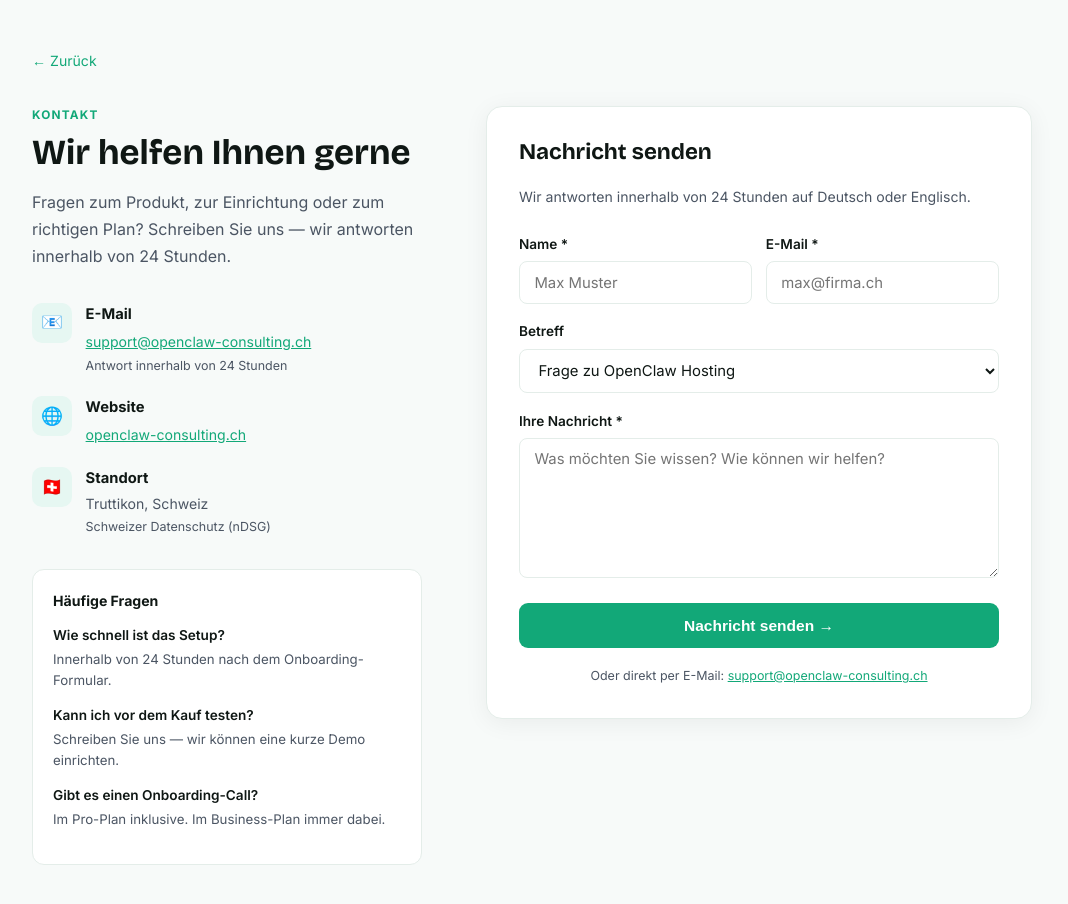
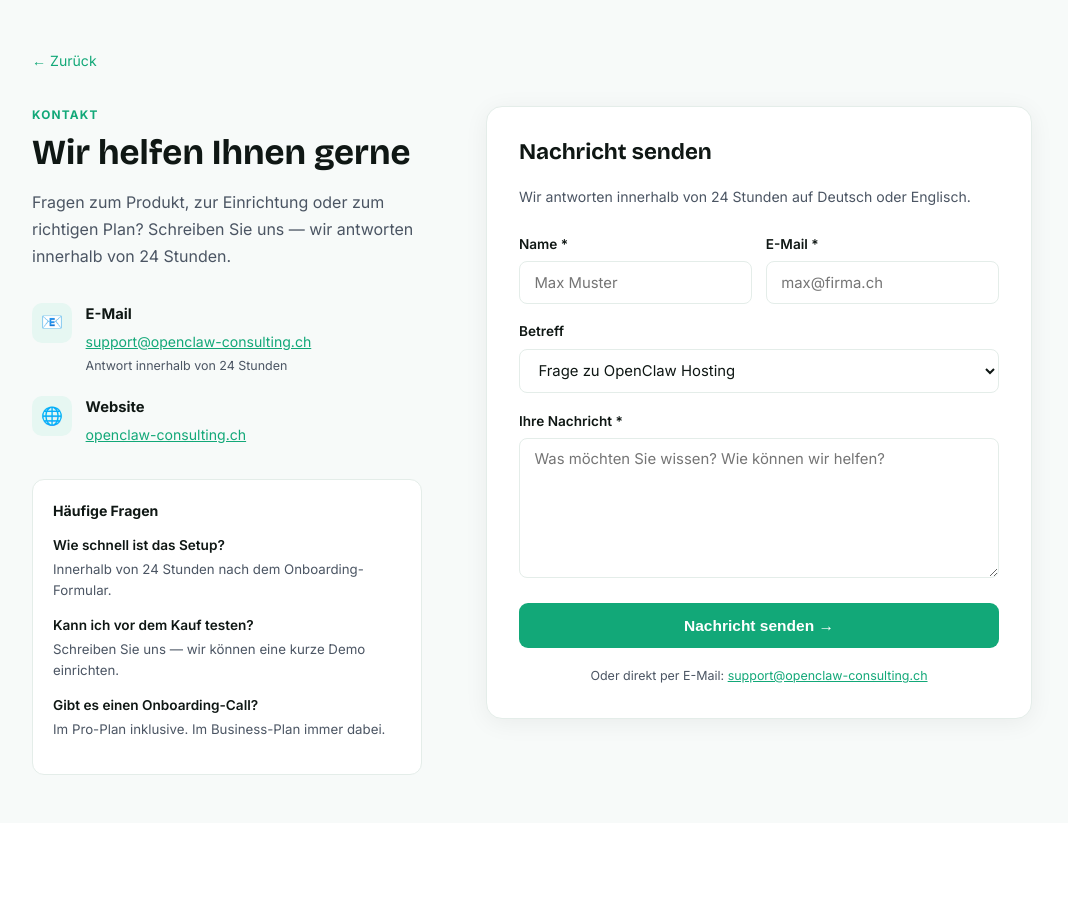
Before and after one commit to riccardogosteli-wq/openclaw-hosting, a Next.js app: page /contact in a window 1280 px wide. Shown: the top 904 px of the page, without its empty margins (108-1176 px from the left). After the commit the page ends 823 px from the top, so only its background shows below. Built offline with nearby package versions, Linux system fonts and the light colour scheme.

Commit message:
Contact: remove Truttikon/Standort entry

```diff
--- a/app/contact/page.tsx
+++ b/app/contact/page.tsx
@@ -67,14 +67,7 @@
                 </div>
               </div>
 
-              <div style={{display:'flex', gap:'0.85rem', alignItems:'flex-start'}}>
-                <div style={{width:40, height:40, borderRadius:10, background:'var(--green3)', display:'flex', alignItems:'center', justifyContent:'center', fontSize:'1.1rem', flexShrink:0}}>🇨🇭</div>
-                <div>
-                  <div style={{fontWeight:700, fontSize:'0.92rem', color:'var(--ink)', marginBottom:'0.15rem'}}>Standort</div>
-                  <div style={{fontSize:'0.88rem', color:'var(--slate)'}}>Truttikon, Schweiz</div>
-                  <div style={{fontSize:'0.78rem', color:'var(--slate)', marginTop:'0.1rem'}}>Schweizer Datenschutz (nDSG)</div>
-                </div>
-              </div>
+
             </div>
 
             <div style={{marginTop:'2rem', padding:'1.25rem', background:'var(--white)', border:'1px solid var(--border)', borderRadius:'12px'}}>
```
